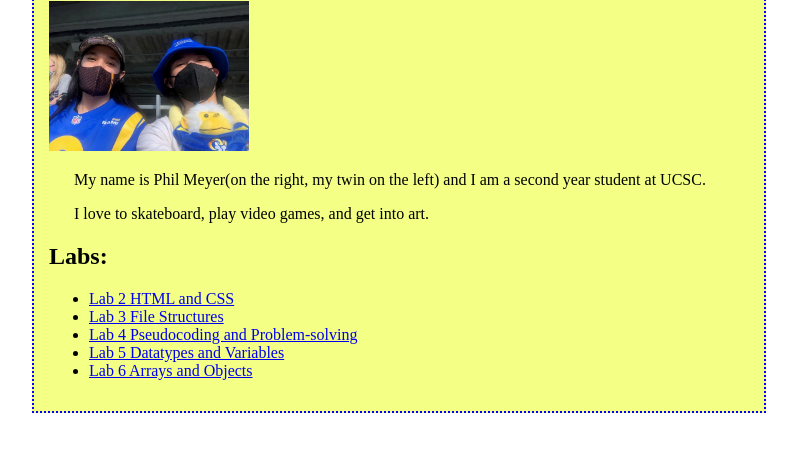
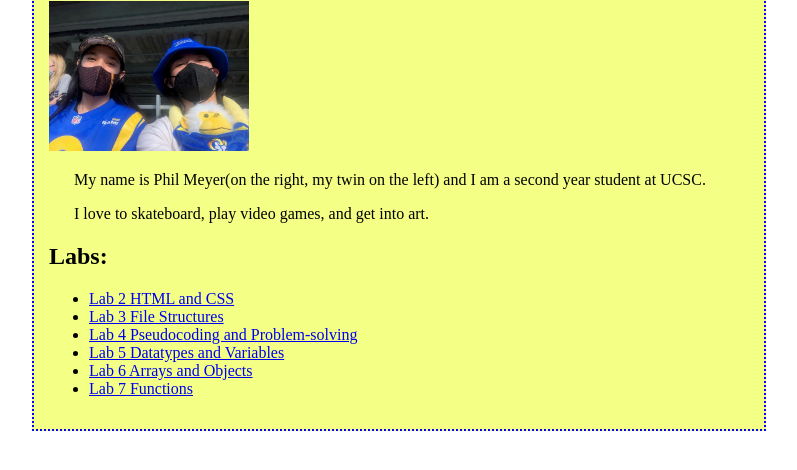
Before and after one commit to meyerphil/art101, a plain HTML site: page index.html in a window 1280 px wide. Shown: the part 104-574 px from the top of the page, without its empty margins (241-1038 px from the left). Drawn offline with Linux system fonts and the light colour scheme.

Commit message:
updated main page

```diff
--- a/index.html
+++ b/index.html
@@ -33,6 +33,9 @@
           <li>
             <a href="lab6/index.html">Lab 6 Arrays and Objects</a>
           </li>
+          <li>
+            <a href="lab7/index.html">Lab 7 Functions</a>
+          </li>
         </ul>
       </div>
 
```
